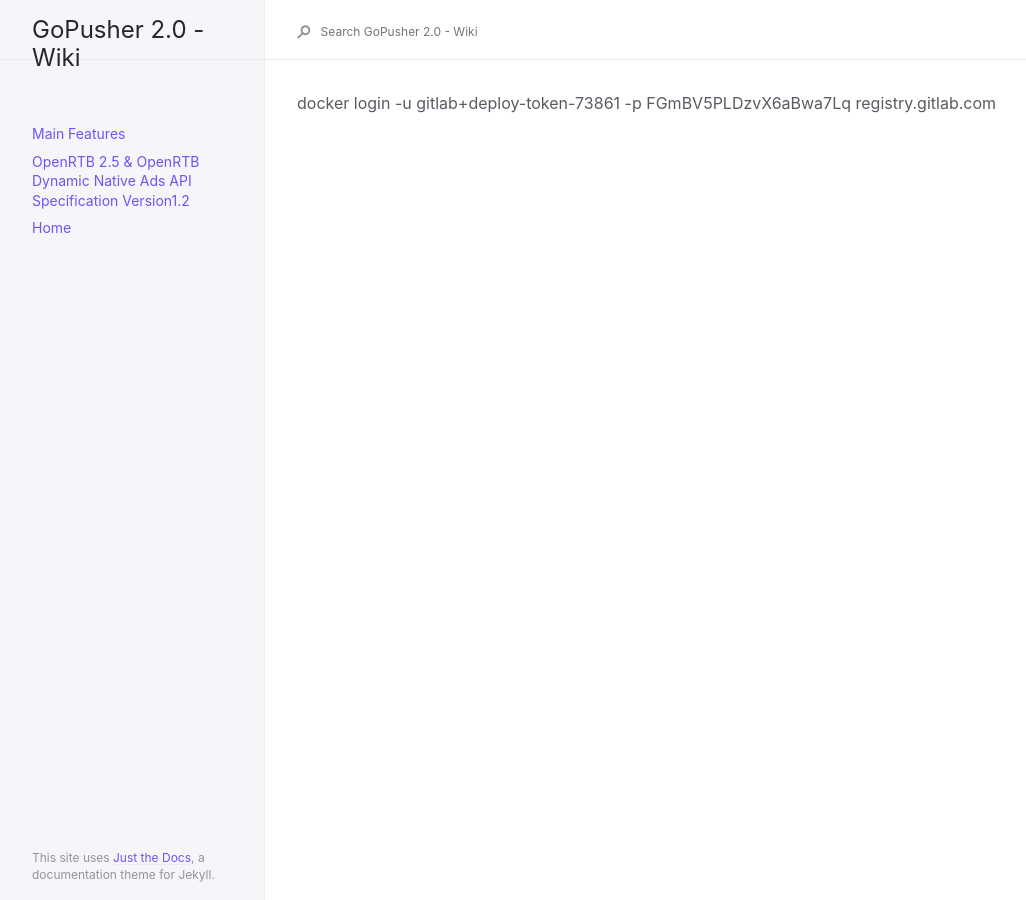
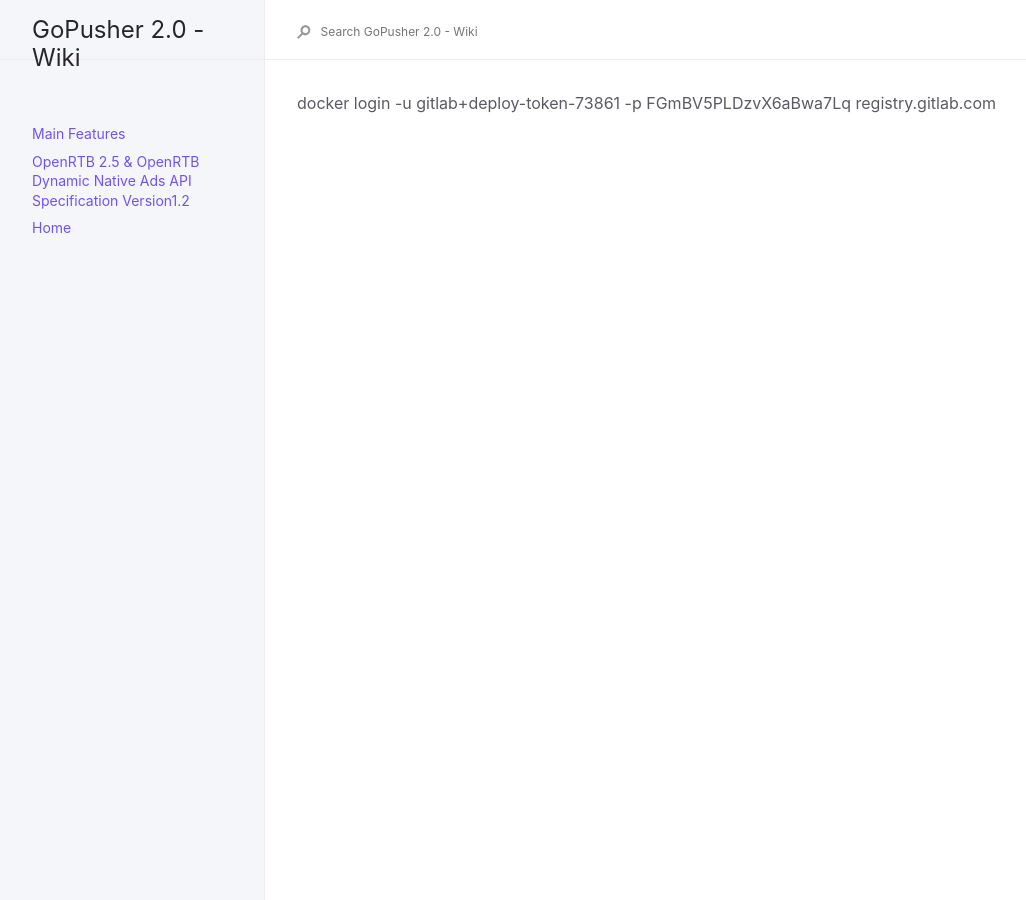
Before and after one commit to RapidCodeLab/gopusher-wiki, a Jekyll site: the page built from docker.md, in a window 1280 px wide. Shown: the whole page, without its empty margins (91-1117 px from the left). Built offline with Jekyll 4.4.1, drawn with Linux system fonts in a browser that asks for light colours; our own code applies the rules of GitHub Pages for plain Markdown files.

Commit message:
sidebar testing

```diff
--- a/_layouts/default.html
+++ b/_layouts/default.html
@@ -12,7 +12,6 @@
         {% include nav.html %}
       </div>
       <footer role="contentinfo" class="site-footer">
-        <p class="text-small text-grey-dk-000 mb-0">This site uses <a href="https://github.com/pmarsceill/just-the-docs">Just the Docs</a>, a documentation theme for Jekyll.</p>
       </footer>
     </div>
     <div class="main-content-wrap js-main-content" tabindex="0">
```
